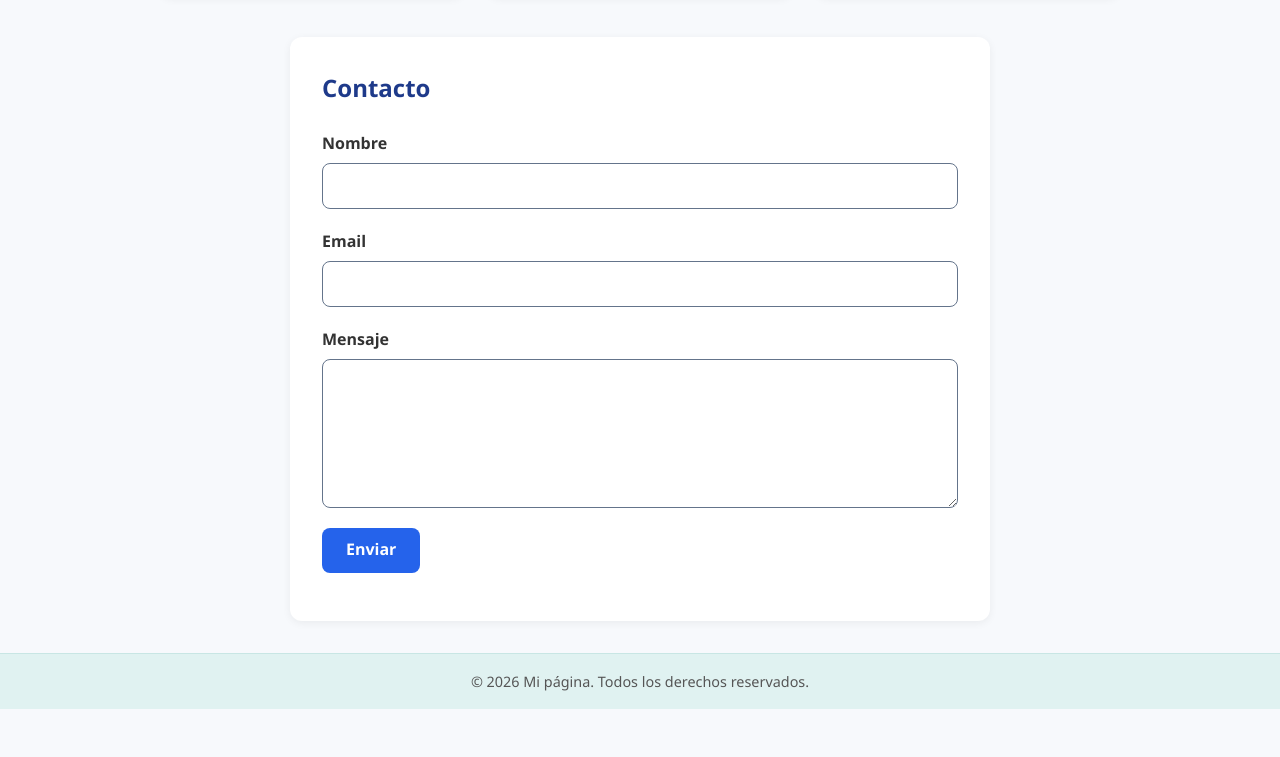
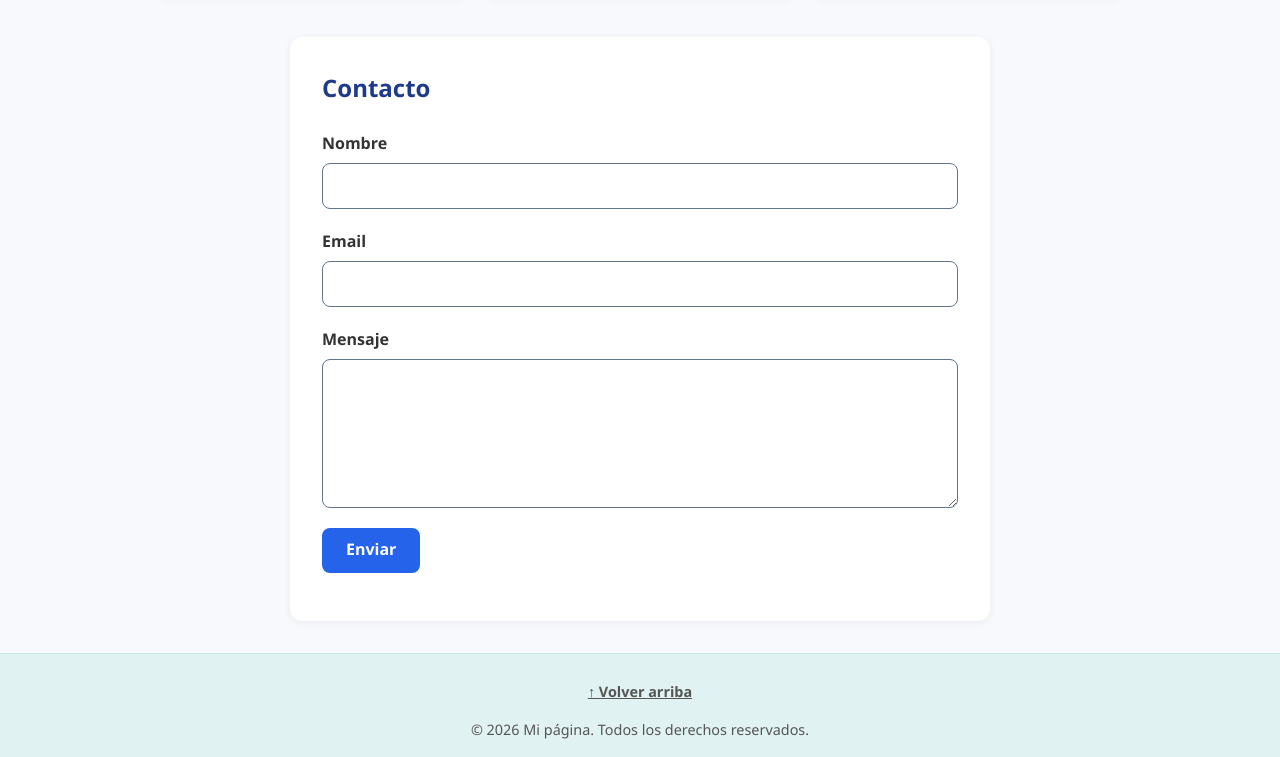
Before and after one commit to Gian2998/prueba-claude, a plain HTML site: page index.html in a window 1280 px wide. Shown: the part 963-1720 px from the top of the page. Before the commit the page ends 1672 px from the top, so only its background shows below. Drawn offline with Linux system fonts and the light colour scheme.

Commit message:
Agregar enlace "Volver arriba" al pie de página
Co-Authored-By: Claude Opus 5.5 <noreply@anthropic.com>

```diff
--- a/index.html
+++ b/index.html
@@ -18,7 +18,8 @@
   <link rel="stylesheet" href="styles.css">
 </head>
 <body>
-  <header>
+  <!-- El id "inicio" es el destino del enlace "Volver arriba" del pie -->
+  <header id="inicio">
     <h1>Mi página</h1>
     <button id="tema-toggle" type="button" aria-label="Cambiar a modo oscuro">🌙</button>
   </header>
@@ -102,6 +103,9 @@
   </main>
 
   <footer>
+    <!-- Es un enlace (y no un botón) porque lleva a otro lugar de la página;
+         así funciona aunque JavaScript esté desactivado -->
+    <a href="#inicio" class="volver-arriba">↑ Volver arriba</a>
     <p>&copy; 2026 Mi página. Todos los derechos reservados.</p>
   </footer>
 
--- a/styles.css
+++ b/styles.css
@@ -357,3 +357,24 @@ footer {
   font-size: 0.9rem;
   border-top: 1px solid var(--footer-border);
 }
+
+/* Enlace "Volver arriba": 44px de alto para tocarlo cómodo */
+.volver-arriba {
+  display: inline-flex;
+  align-items: center;
+  min-height: 2.75rem;
+  padding: 0 0.75rem;
+  margin-bottom: 0.25rem;
+  color: var(--footer-text);
+  font-weight: 600;
+}
+
+.volver-arriba:hover {
+  text-decoration: none;
+}
+
+.volver-arriba:focus-visible {
+  outline: 3px solid var(--accent);
+  outline-offset: 2px;
+  border-radius: 4px;
+}
```
